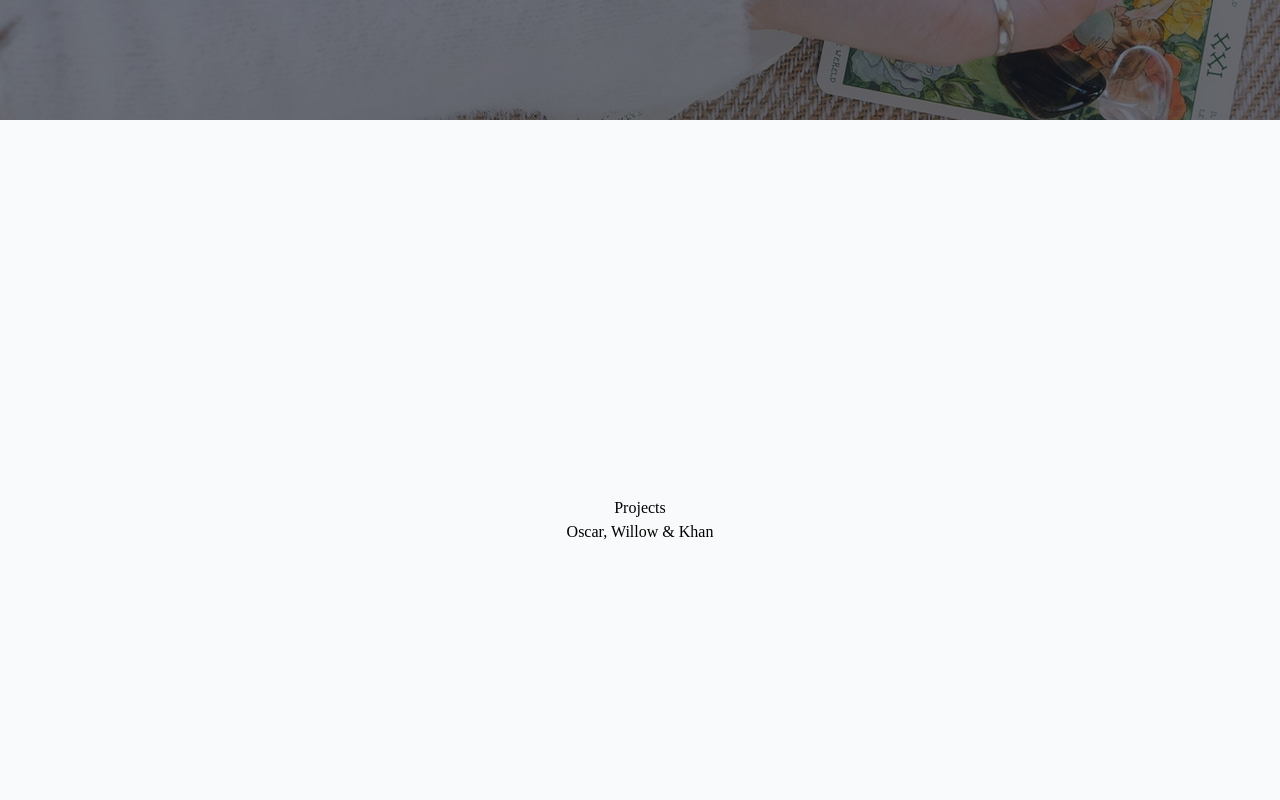
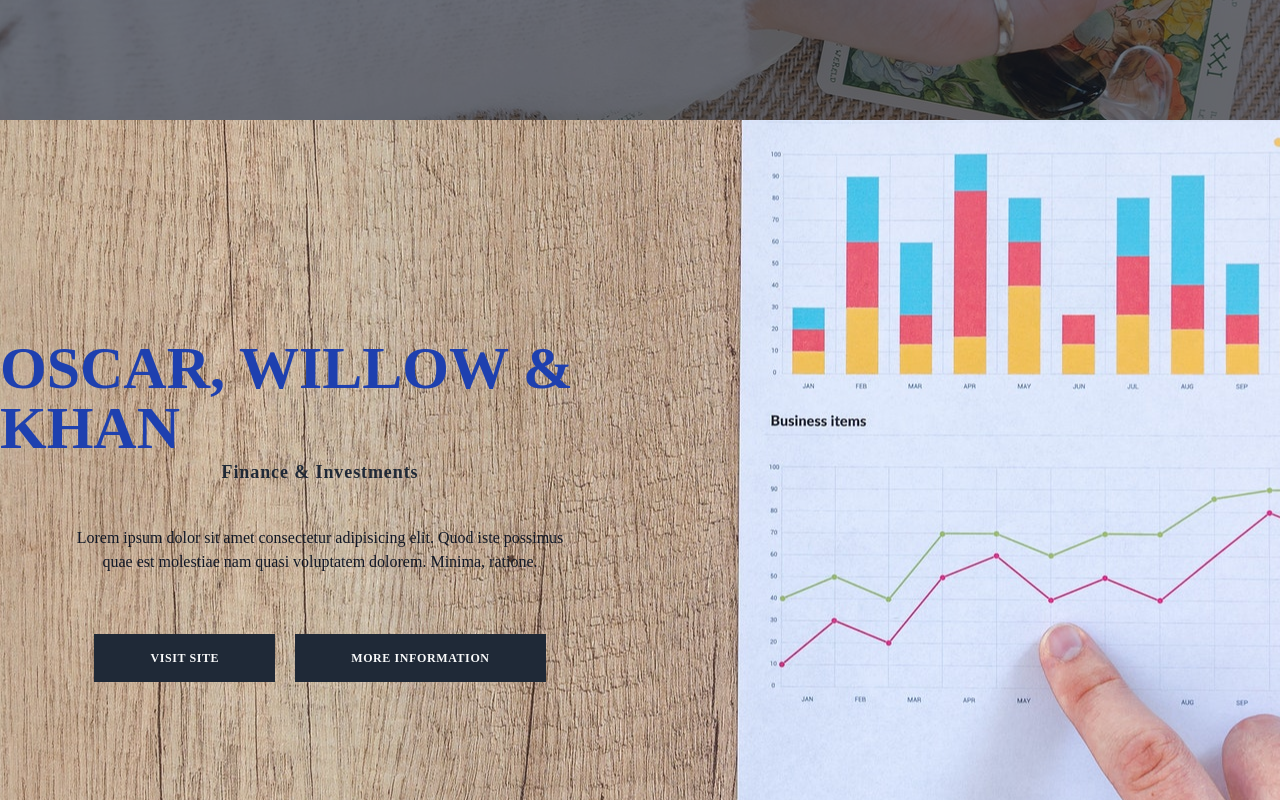
Before and after one commit to vitamins999/portfolio, a Next.js app: page / in a window 1280 px wide. Shown: the part 3880-4680 px from the top of the page. Built offline with nearby package versions, Linux system fonts and the light colour scheme.

Commit message:
designed oscar-willow-khan homepage component

```diff
--- a/components/Project-oscar-willow-khan.js
+++ /dev/null
@@ -1,10 +0,0 @@
-const ProjectOscarWillowKhan = () => {
-  return (
-    <section className='h-screen w-full flex flex-col justify-center items-center border-black border-b'>
-      <h1>Projects</h1>
-      <h2>Oscar, Willow & Khan</h2>
-    </section>
-  );
-};
-
-export default ProjectOscarWillowKhan;
--- /dev/null
+++ b/components/Project-oscar-willow-khan.tsx
@@ -0,0 +1,34 @@
+import Link from 'next/link';
+
+const ProjectOscarWillowKhan = () => {
+  return (
+    <section className='relative h-screen w-full grid grid-cols-2'>
+      <div className='absolute top-0 left-0 bg-owk bg-center bg-no-repeat h-screen w-full z-0'></div>
+      <div className='z-10 flex flex-col justify-center items-center'>
+        <h1 className='font-headingOwk text-6xl font-black uppercase text-blue-800'>
+          Oscar, Willow & Khan
+        </h1>
+        <h2 className='font-headingOwk text-gray-800 font-black tracking-wider text-lg'>
+          Finance & Investments
+        </h2>
+        <p className='max-w-lg mt-10 font-bodyOwk text-gray-900 text-center'>
+          Lorem ipsum dolor sit amet consectetur adipisicing elit. Quod iste
+          possimus quae est molestiae nam quasi voluptatem dolorem. Minima,
+          ratione.
+        </p>
+        <div className='py-5 mt-10'>
+          <button className='py-4 px-14 mr-5 uppercase font-bold text-xs tracking-wider bg-gray-800 text-gray-50 transition duration-150 hover:bg-gray-50 hover:text-gray-800 font-bodyEandE'>
+            Visit Site
+          </button>
+          <Link href='/projects/oscar-willow-khan'>
+            <button className='py-4 px-14 uppercase font-bold text-xs tracking-wider bg-gray-800 text-gray-50 transition duration-150 hover:bg-gray-50 hover:text-gray-800 font-bodyEandE'>
+              More Information
+            </button>
+          </Link>
+        </div>
+      </div>
+    </section>
+  );
+};
+
+export default ProjectOscarWillowKhan;
--- a/tailwind.config.js
+++ b/tailwind.config.js
@@ -10,6 +10,8 @@ module.exports = {
         headingEandE: ['Libre Baskerville'],
         bodyWatchlist: ['Overpass'],
         headingWatchlist: ['Permanent Marker'],
+        bodyOwk: ['Source Sans Pro'],
+        headingOwk: ['Playfair Display'],
       },
       spacing: {
         84: '21rem',
@@ -22,6 +24,7 @@ module.exports = {
       backgroundImage: (theme) => ({
         essence: "url('/img/project-tarot-bg.jpg')",
         watchlist: "url('/img/project-watchlist-bg.jpg')",
+        owk: "url('/img/project-owk-bg.jpg')",
       }),
     },
   },
```
Also changed, not shown: public/img/project-owk-bg.jpg (added).
